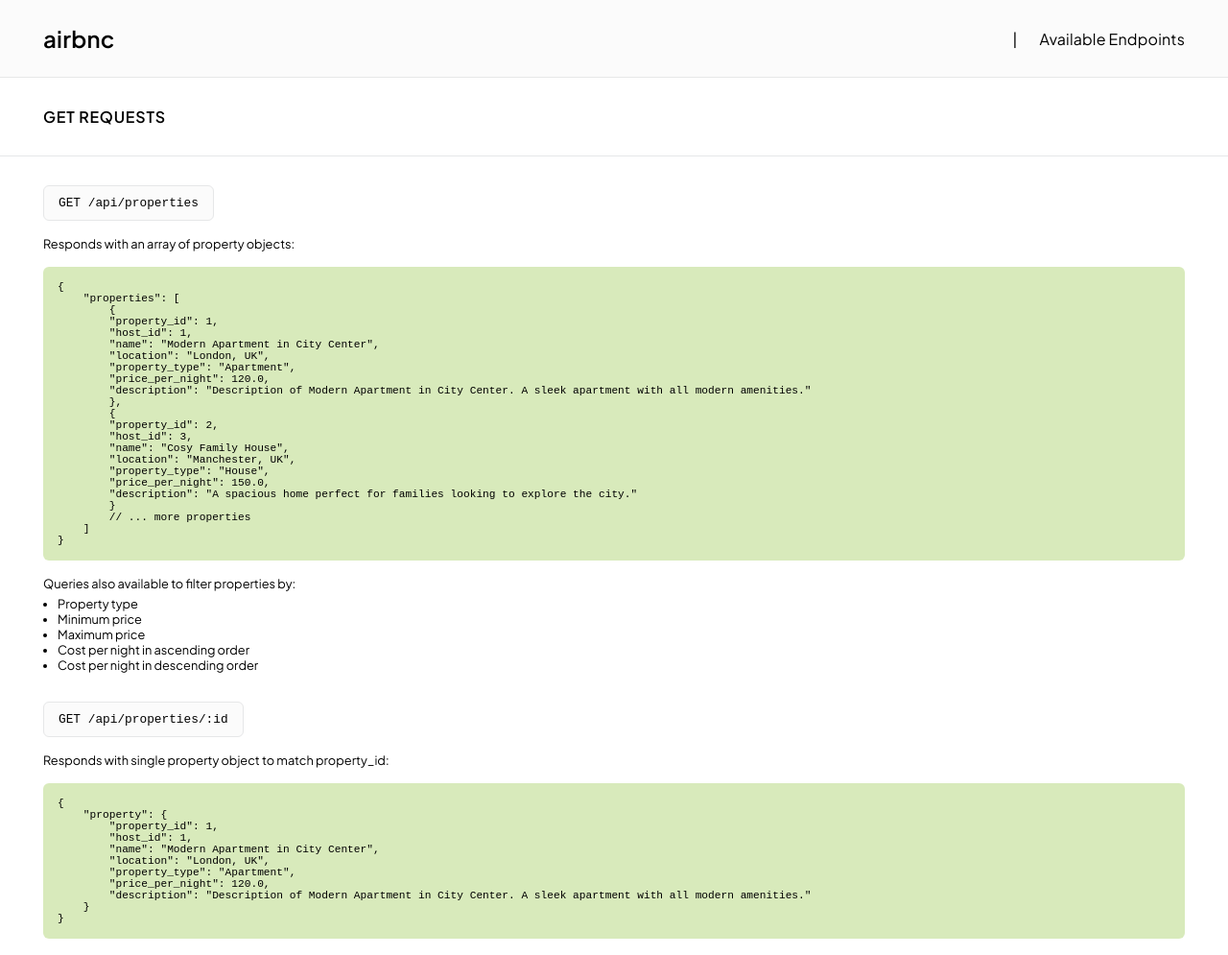
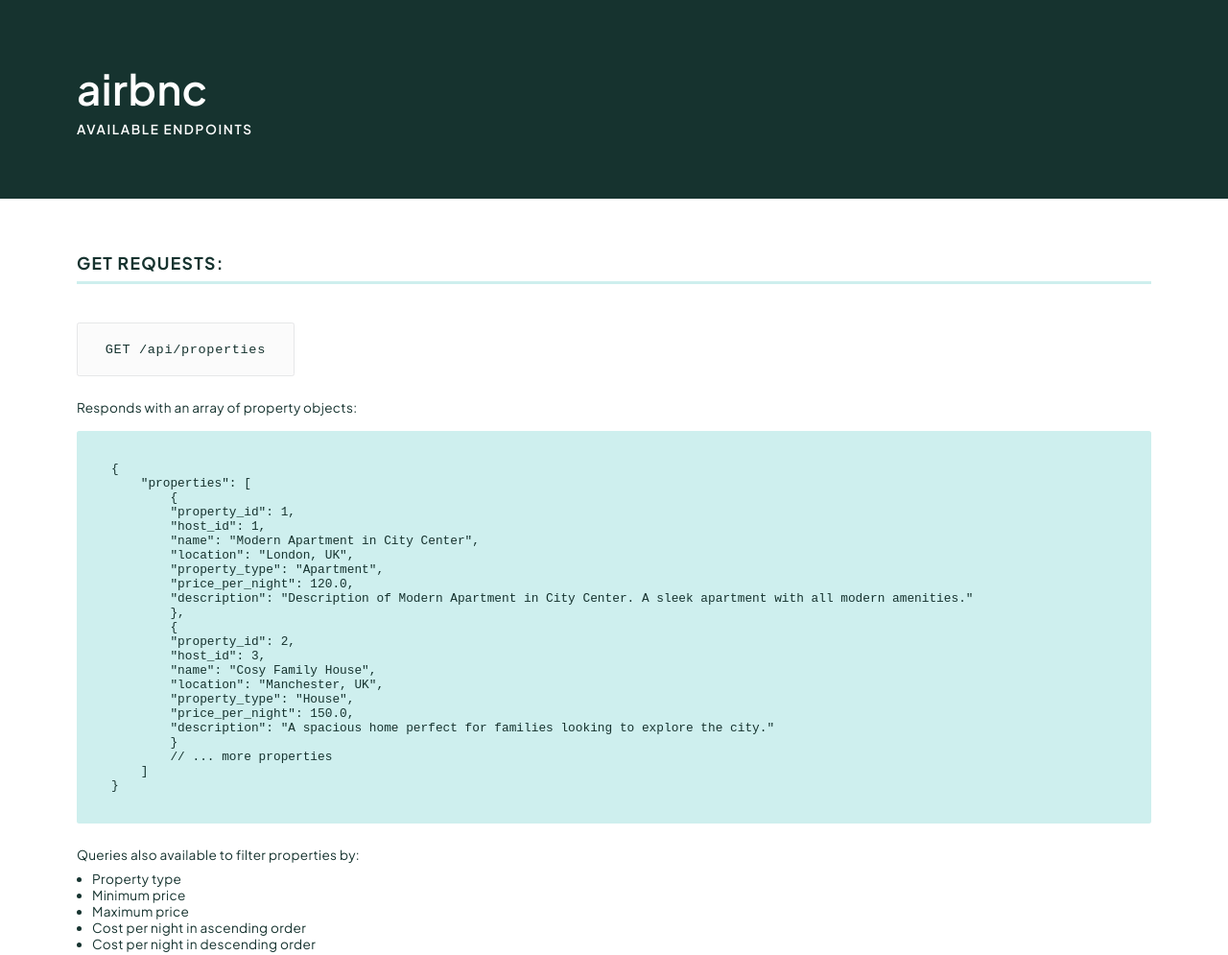
Before and after one commit to rebeccajopling/pt-be-airbnc, a website: page public/index.html in a window 1280 px wide. Shown: the top 995 px of the page at 96% size. Drawn offline with Linux system fonts and the light colour scheme; a web font is replaced by a local one.

Commit message:
updated index.html

```diff
--- a/public/index.html
+++ b/public/index.html
@@ -12,13 +12,11 @@
     <header>
       <div class="header-content">
         <h1>airbnc</h1>
-        <h2>
-          |&nbsp;&nbsp;&nbsp;&nbsp;&nbsp;&nbsp;&nbsp;&nbsp;Available Endpoints
-        </h2>
+        <h2>Available Endpoints</h2>
       </div>
     </header>
 
-    <h3 class="request-type-title">GET REQUESTS</h3>
+    <h3>GET Requests:</h3>
 
     <div class="endpoint">
       <p class="request">GET /api/properties</p>
@@ -105,7 +103,7 @@
 </pre>
     </div>
 
-    <h3 class="request-type-title">POST REQUESTS</h3>
+    <h3 class="request-type-title">Post Requests:</h3>
 
     <div class="last-endpoint">
       <p class="request">POST /api/properties/:id/reviews</p>
@@ -137,7 +135,7 @@
 </pre>
     </div>
 
-    <h3 class="request-type-title">DELETE REQUESTS</h3>
+    <h3 class="request-type-title">Delete Requests:</h3>
 
     <div class="last-endpoint">
       <p class="request">DELETE /api/reviews/:id</p>
--- a/public/style.css
+++ b/public/style.css
@@ -11,71 +11,100 @@
   font-family: "Plus Jakarta Sans", sans-serif;
   font-size: 0.8rem;
   font-weight: 400;
+  color: #16332f;
+  margin-bottom: 3.5rem;
 }
 
 header {
-  background-color: #fbfbfb;
-  padding: 25px 45px;
-  width: 100%;
-  border-bottom: 1px solid #e6e7e8;
+  background-color: #16332f;
+  color: #fff;
+  padding: 4rem 5rem;
 }
 
-.header-content {
-  display: flex;
-  justify-content: space-between;
-  align-items: center;
-}
-
-h1,
-h2 {
-  font-family: "Plus Jakarta Sans", sans-serif;
+h1 {
   letter-spacing: 0.01em;
   font-weight: 600;
-  font-size: 1.5rem;
+  font-size: 2.75rem;
 }
 
 h2 {
-  font-weight: 400;
-  font-size: 1rem;
+  margin-top: 0.4rem;
+  font-weight: 550;
+  font-size: 0.85rem;
+  letter-spacing: 0.1rem;
+  text-transform: uppercase;
+}
+
+h3 {
+  margin: 0 5rem;
+  padding: 3.5rem 0 0.5rem;
+  letter-spacing: 0.08rem;
+  font-weight: 700;
+  font-size: 1.1rem;
+  text-transform: uppercase;
+  border-bottom: 3px solid #ceefee;
+}
+
+p,
+ul {
+  margin-left: 5rem;
+  margin-top: 0.5rem;
+  font-size: 0.85rem;
+  letter-spacing: 0.02rem;
 }
 
 ul {
-  padding-top: 5px;
-  padding-left: 15px;
+  margin-left: 6rem;
 }
 
-.request-type-title {
-  padding: 30px 45px;
-  border-bottom: 1px solid #e6e7e8;
-  letter-spacing: 0.05rem;
-  font-weight: 600;
-  font-size: 1rem;
+.request,
+.code {
+  font-family: "Google Sans Code", monospace;
+  border-radius: 2.5px;
 }
 
 .request {
+  display: inline-block;
   background-color: #fbfbfb;
   border: 1px solid #e6e7e8;
-  padding: 10px 15px;
-  border-radius: 6px;
-  font-family: "Google Sans Code", monospace;
-  font-size: 0.8rem;
-  display: inline-block;
-}
-
-.endpoint {
-  padding: 30px 45px 0 45px;
-}
-
-.last-endpoint {
-  padding: 30px 45px 45px 45px;
-  border-bottom: 1px solid #e6e7e8;
+  padding: 1.2rem 1.8rem;
+  font-weight: 450;
+  font-size: 0.85rem;
+  letter-spacing: 0.04rem;
+  margin-top: 2.5rem;
 }
 
 .code {
-  background-color: #d8eabb;
-  padding: 15px;
-  border-radius: 6px;
-  font-family: "Google Sans Code", monospace;
+  background-color: #ceefee;
+  padding: 2rem 2.25rem;
   white-space: pre-wrap;
-  font-size: 0.7rem;
+  font-weight: 150;
+  font-size: 0.8rem;
+  margin: 0 5rem;
 }
+
+@media (max-width: 480px) {
+  header {
+    padding: 3.5rem 2rem;
+  }
+
+  h3 {
+    margin: 0 2rem;
+  }
+
+  p,
+  ul,
+  .request,
+  .code {
+    margin-left: 2rem;
+  }
+
+  p,
+  .code {
+    margin-right: 2rem;
+  }
+
+  ul {
+    margin-left: 3rem;
+  }
+}
```
Also changed, not shown: README.md, assets/airbnc_banner.png (added), assets/airbnc_banner_be.png (added).
